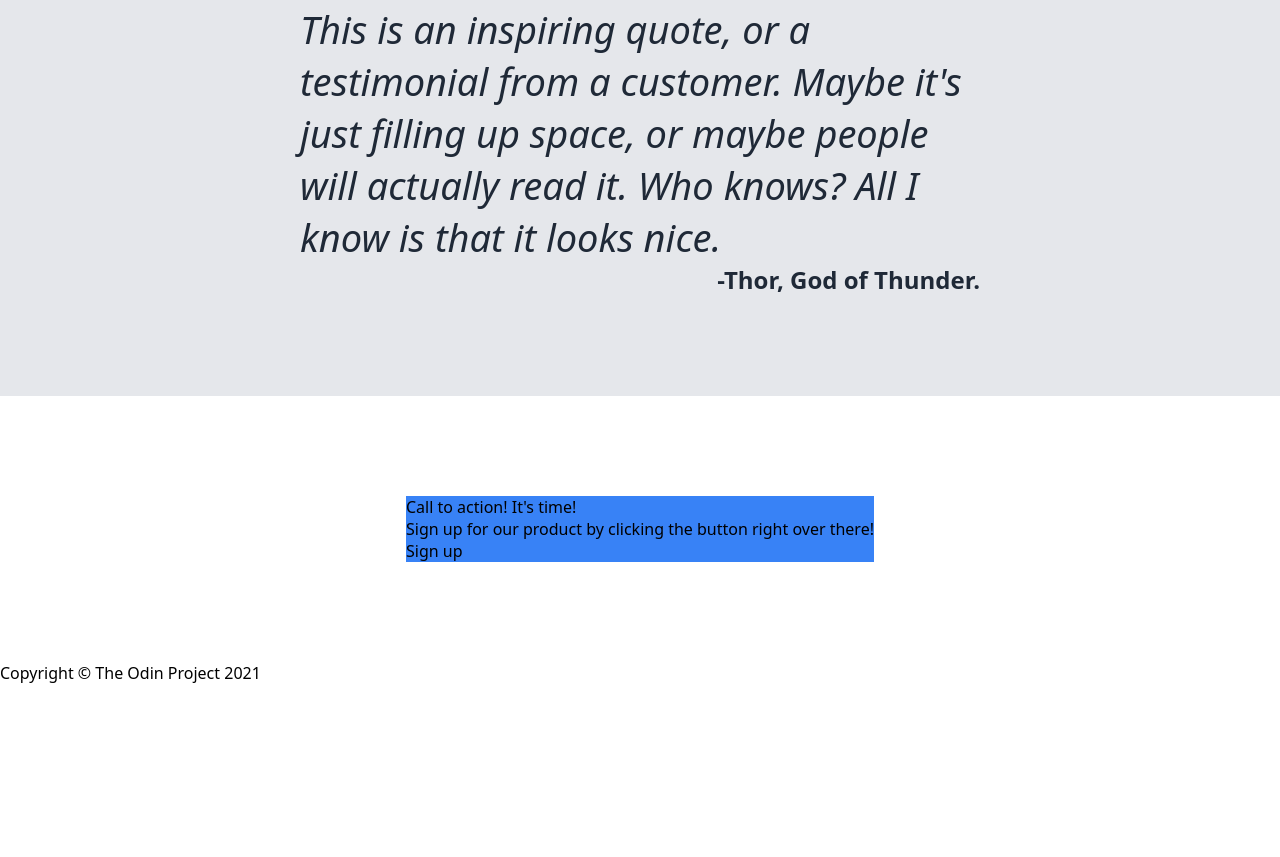
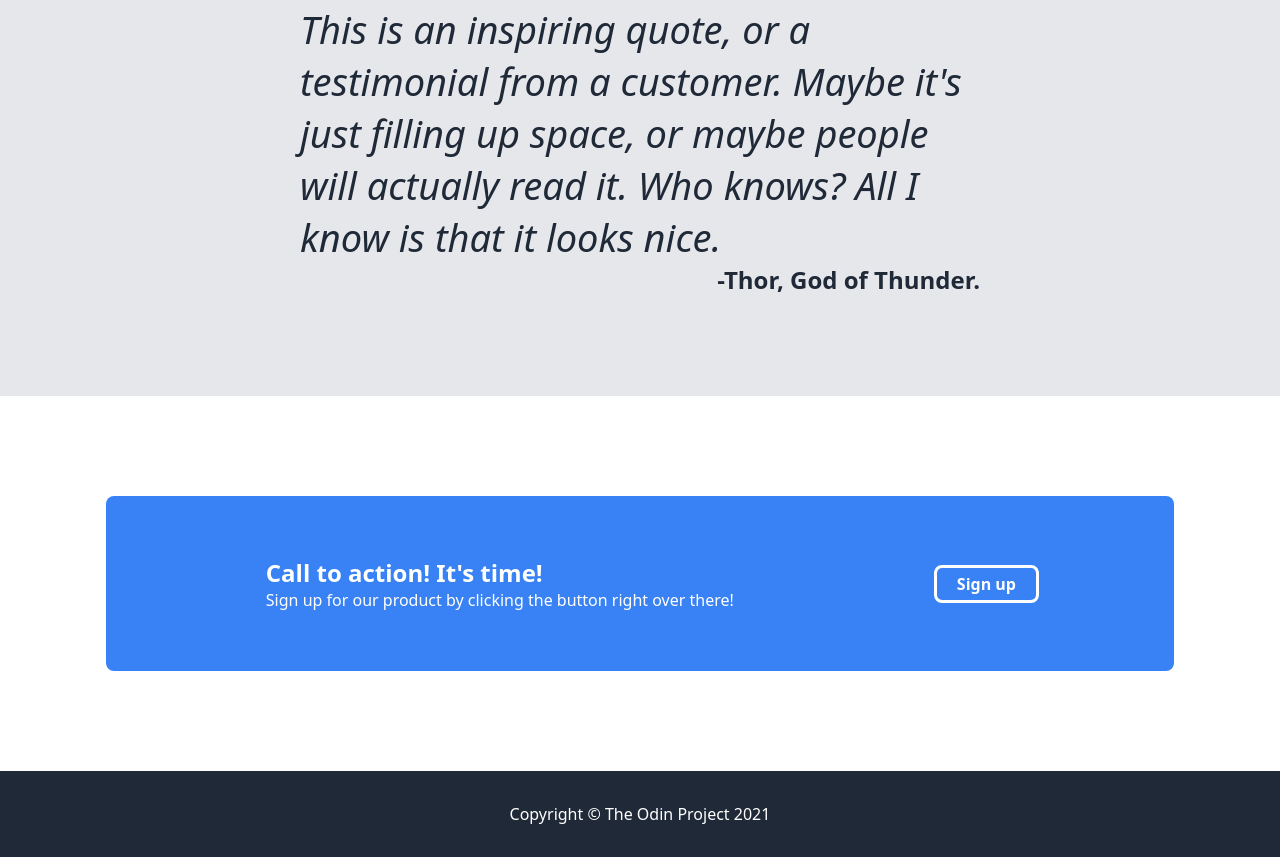
Before and after one commit to isaacmot/odin-landing-page, a plain HTML site: page index.html in a window 1280 px wide. Shown: the part 954-1811 px from the top of the page. Before the commit the page ends 1638 px from the top, so only its background shows below. Drawn offline with Linux system fonts and the light colour scheme.

Commit message:
Termina la página

```diff
--- a/style.css
+++ b/style.css
@@ -115,6 +115,7 @@ body {
 .description {
     display: flex;
     flex-wrap: wrap;
+    color:rgb(99, 106, 128);
 }
 
 #random_info {
@@ -154,4 +155,46 @@ body {
 
 #container {
     background-color: #3882f6;
+    color: white;
+    display: flex;
+    justify-content: space-between;
+    gap: 200px;
+    padding: 60px 160px 60px;
+    border-radius: 8px;
 }
+
+#fourth_button {
+    align-self: center;
+    flex-shrink: 0;
+    border-style: solid;
+    border-radius: 8px;
+    padding: 5px 20px 5px;
+    font-weight: bold;
+}
+
+#fourth_text {
+    display: flex;
+    flex-direction: column;
+    white-space: nowrap;
+}
+
+#call_to_action {
+    font-size: 24px;
+    font-weight: bold;
+    display: flex;
+    flex: auto;
+}
+
+#click_the_button {
+    display: flex;
+    flex: auto;
+}
+
+#fifth {
+    background-color: #1f2937;
+    display: flex;
+    justify-content: center;
+    align-items: center;
+    padding: 32px 100px 32px;
+    color: white;
+}
```
